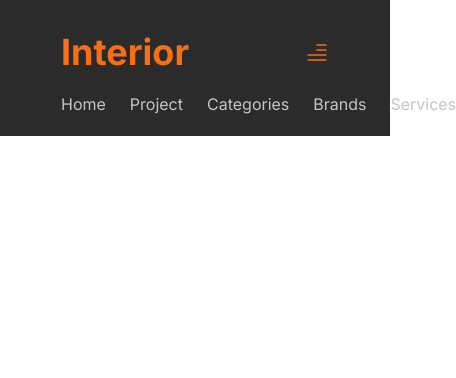
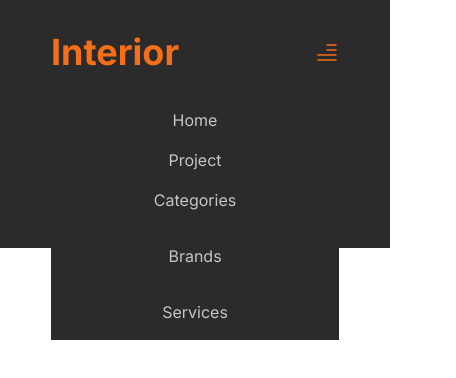
Before and after one commit to jasiyk/tailwind-project, a website: page src/index.html in a window 390 px wide. Shown: the whole page, 456 px wide, since content can reach past the window. Drawn offline with Linux system fonts and the light colour scheme.

Commit message:
added menu responsive

```diff
--- a/src/index.html
+++ b/src/index.html
@@ -8,6 +8,7 @@
     <link rel="preconnect" href="https://fonts.gstatic.com" crossorigin>
     <link href="https://fonts.googleapis.com/css2?family=Inter:wght@100;200;300;400;500;600;700;800&display=swap" rel="stylesheet">
     <link href="/dist/output.css" rel="stylesheet">
+    <script  src="/dist/index.js"   ></script>
     <title>Tailwind project</title>
 </head>
 <body>
@@ -16,7 +17,7 @@
             <div class="flex items-center justify-between pt-8">
                 <h1 class="text-[#F66F17] text-4xl font-bold ">Interior</h1>
                 <div class="flex items-center">
-                    <div class="relative xs:hidden lg:block">
+                    <div class="relative xss:hidden lg:block">
                         <input  class="lg:w-96 h-12 rounded-3xl px-5 bg-[#3F3C3C]" type="search" placeholder="Search for any product or brands">
                         <svg class="absolute right-5 top-4" width="16" height="16" viewBox="0 0 16 16" fill="none" xmlns="http://www.w3.org/2000/svg">
                             <path d="M14 14L10.9001 10.9001M10.9001 10.9001C11.8435 9.95661 12.4271 8.65322 12.4271 7.21354C12.4271 4.33418 10.0929 2 7.21354 2C4.33418 2 2 4.33418 2 7.21354C2 10.0929 4.33418 12.4271 7.21354 12.4271C8.65322 12.4271 9.95661 11.8435 10.9001 10.9001Z" stroke="#908A8A" stroke-width="1.5" stroke-linecap="round" stroke-linejoin="round"/>
@@ -24,11 +25,11 @@
 
                     </div>
 
-                    <svg class="mx-3 xs:hidden lg:block" width="24" height="24" viewBox="0 0 24 24" fill="none" xmlns="http://www.w3.org/2000/svg">
+                    <svg class="mx-3 xss:hidden lg:block" width="24" height="24" viewBox="0 0 24 24" fill="none" xmlns="http://www.w3.org/2000/svg">
                         <path d="M12.1596 11.62C12.1296 11.62 12.1096 11.62 12.0796 11.62C12.0296 11.61 11.9596 11.61 11.8996 11.62C8.99957 11.53 6.80957 9.25 6.80957 6.44C6.80957 3.58 9.13957 1.25 11.9996 1.25C14.8596 1.25 17.1896 3.58 17.1896 6.44C17.1796 9.25 14.9796 11.53 12.1896 11.62C12.1796 11.62 12.1696 11.62 12.1596 11.62ZM11.9996 2.75C9.96957 2.75 8.30957 4.41 8.30957 6.44C8.30957 8.44 9.86957 10.05 11.8596 10.12C11.9096 10.11 12.0496 10.11 12.1796 10.12C14.1396 10.03 15.6796 8.42 15.6896 6.44C15.6896 4.41 14.0296 2.75 11.9996 2.75Z" fill="white"/>
                         <path d="M12.1696 22.55C10.2096 22.55 8.23961 22.05 6.74961 21.05C5.35961 20.13 4.59961 18.87 4.59961 17.5C4.59961 16.13 5.35961 14.86 6.74961 13.93C9.74961 11.94 14.6096 11.94 17.5896 13.93C18.9696 14.85 19.7396 16.11 19.7396 17.48C19.7396 18.85 18.9796 20.12 17.5896 21.05C16.0896 22.05 14.1296 22.55 12.1696 22.55ZM7.57961 15.19C6.61961 15.83 6.09961 16.65 6.09961 17.51C6.09961 18.36 6.62961 19.18 7.57961 19.81C10.0696 21.48 14.2696 21.48 16.7596 19.81C17.7196 19.17 18.2396 18.35 18.2396 17.49C18.2396 16.64 17.7096 15.82 16.7596 15.19C14.2696 13.53 10.0696 13.53 7.57961 15.19Z" fill="white"/>
                         </svg>
-                        <svg width="24" class="xs:hidden lg:block" height="24" viewBox="0 0 24 24" fill="none" xmlns="http://www.w3.org/2000/svg">
+                        <svg width="24" class="xss:hidden lg:block" height="24" viewBox="0 0 24 24" fill="none" xmlns="http://www.w3.org/2000/svg">
                             <path d="M18.19 17.75H7.53999C6.54999 17.75 5.59999 17.33 4.92999 16.6C4.25999 15.87 3.92 14.89 4 13.9L4.83 3.94C4.86 3.63 4.74999 3.33001 4.53999 3.10001C4.32999 2.87001 4.04 2.75 3.73 2.75H2C1.59 2.75 1.25 2.41 1.25 2C1.25 1.59 1.59 1.25 2 1.25H3.74001C4.47001 1.25 5.15999 1.56 5.64999 2.09C5.91999 2.39 6.12 2.74 6.23 3.13H18.72C19.73 3.13 20.66 3.53 21.34 4.25C22.01 4.98 22.35 5.93 22.27 6.94L21.73 14.44C21.62 16.27 20.02 17.75 18.19 17.75ZM6.28 4.62L5.5 14.02C5.45 14.6 5.64 15.15 6.03 15.58C6.42 16.01 6.95999 16.24 7.53999 16.24H18.19C19.23 16.24 20.17 15.36 20.25 14.32L20.79 6.82001C20.83 6.23001 20.64 5.67001 20.25 5.26001C19.86 4.84001 19.32 4.60999 18.73 4.60999H6.28V4.62Z" fill="white"/>
                             <path d="M16.25 22.75C15.15 22.75 14.25 21.85 14.25 20.75C14.25 19.65 15.15 18.75 16.25 18.75C17.35 18.75 18.25 19.65 18.25 20.75C18.25 21.85 17.35 22.75 16.25 22.75ZM16.25 20.25C15.97 20.25 15.75 20.47 15.75 20.75C15.75 21.03 15.97 21.25 16.25 21.25C16.53 21.25 16.75 21.03 16.75 20.75C16.75 20.47 16.53 20.25 16.25 20.25Z" fill="white"/>
                             <path d="M8.25 22.75C7.15 22.75 6.25 21.85 6.25 20.75C6.25 19.65 7.15 18.75 8.25 18.75C9.35 18.75 10.25 19.65 10.25 20.75C10.25 21.85 9.35 22.75 8.25 22.75ZM8.25 20.25C7.97 20.25 7.75 20.47 7.75 20.75C7.75 21.03 7.97 21.25 8.25 21.25C8.53 21.25 8.75 21.03 8.75 20.75C8.75 20.47 8.53 20.25 8.25 20.25Z" fill="white"/>
@@ -36,22 +37,25 @@
                             </svg>
 
                 </div>
-                <svg class="xs:block lg:hidden " width="24" height="25" viewBox="0 0 24 25" fill="none" xmlns="http://www.w3.org/2000/svg">
-                    <path d="M21 5.75H12C11.59 5.75 11.25 5.41 11.25 5C11.25 4.59 11.59 4.25 12 4.25H21C21.41 4.25 21.75 4.59 21.75 5C21.75 5.41 21.41 5.75 21 5.75Z" fill="#F66F17"/>
-                    <path d="M21 10.75H12C11.59 10.75 11.25 10.41 11.25 10C11.25 9.59 11.59 9.25 12 9.25H21C21.41 9.25 21.75 9.59 21.75 10C21.75 10.41 21.41 10.75 21 10.75Z" fill="#F66F17"/>
-                    <path d="M21 15.75H3C2.59 15.75 2.25 15.41 2.25 15C2.25 14.59 2.59 14.25 3 14.25H21C21.41 14.25 21.75 14.59 21.75 15C21.75 15.41 21.41 15.75 21 15.75Z" fill="#F66F17"/>
-                    <path d="M21 20.75H3C2.59 20.75 2.25 20.41 2.25 20C2.25 19.59 2.59 19.25 3 19.25H21C21.41 19.25 21.75 19.59 21.75 20C21.75 20.41 21.41 20.75 21 20.75Z" fill="#F66F17"/>
-                    </svg>
+                <button id="dot" class="xss:block lg:hidden ">
+                    <svg  width="24" height="25" viewBox="0 0 24 25" fill="none" xmlns="http://www.w3.org/2000/svg">
+                        <path d="M21 5.75H12C11.59 5.75 11.25 5.41 11.25 5C11.25 4.59 11.59 4.25 12 4.25H21C21.41 4.25 21.75 4.59 21.75 5C21.75 5.41 21.41 5.75 21 5.75Z" fill="#F66F17"/>
+                        <path d="M21 10.75H12C11.59 10.75 11.25 10.41 11.25 10C11.25 9.59 11.59 9.25 12 9.25H21C21.41 9.25 21.75 9.59 21.75 10C21.75 10.41 21.41 10.75 21 10.75Z" fill="#F66F17"/>
+                        <path d="M21 15.75H3C2.59 15.75 2.25 15.41 2.25 15C2.25 14.59 2.59 14.25 3 14.25H21C21.41 14.25 21.75 14.59 21.75 15C21.75 15.41 21.41 15.75 21 15.75Z" fill="#F66F17"/>
+                        <path d="M21 20.75H3C2.59 20.75 2.25 20.41 2.25 20C2.25 19.59 2.59 19.25 3 19.25H21C21.41 19.25 21.75 19.59 21.75 20C21.75 20.41 21.41 20.75 21 20.75Z" fill="#F66F17"/>
+                        </svg>
+                </button>
+
 
 
             </div>
-            <nav class="flex h-16 items-center">
-                <ul class="flex  text-[#C5C5C5]">
-                    <li ><a href="#">Home</a></li>
-                    <li class="mx-6"><a href="#">Project</a></li>
-                    <li><a href="#">Categories</a></li>
-                    <li class="mx-6"><a href="#">Brands</a></li>
-                    <li><a href="#">Services</a></li>
+            <nav id="menu" class="flex xss:mt-28 lg:mt-0 h-16 items-center">
+                <ul class="flex xss:border-[#F66F17] lg:border-none xss:items-center  xss:flex-col lg:flex-row xss:flex-nowrap xss:w-full xss:bg-[#2B2B2B] lg:bg-transparent   text-[#C5C5C5]">
+                    <li ><a class="xss:p-4 lg:p-0 xss:block"  href="#">Home</a></li>
+                    <li class="mx-6"><a  class="xss:p-4  lg:p-0xss:block" href="#">Project</a></li>
+                    <li><a  class="xss:p-4 xss:block" href="#">Categories</a></li>
+                    <li class="mx-6"><a  class="xss:p-4 lg:p-0 xss:block" href="#">Brands</a></li>
+                    <li><a  class="xss:p-4 lg:p-0 xss:block" href="#">Services</a></li>
                 </ul>
             </nav>
         </div>
--- a/tailwind.config.js
+++ b/tailwind.config.js
@@ -16,7 +16,9 @@ module.exports = {
     },
     extend: {},
     screens: {
-      'xs': '300px',
+      'xss':'320px',
+      // => @media (min-width: 300px) { ... }
+      'xs': '500px',
       // => @media (min-width: 375px) { ... }
       'sm': '640px',
       // => @media (min-width: 640px) { ... }
```
Also changed, not shown: dist/index.js (added), dist/output.css.
